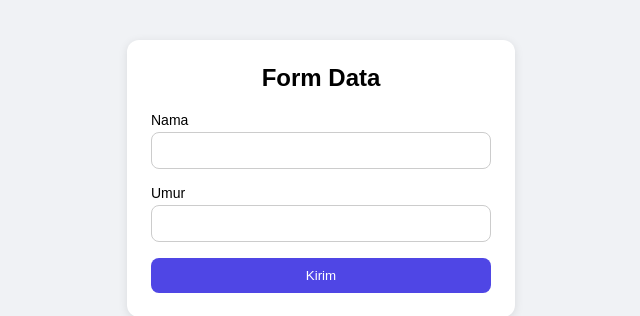
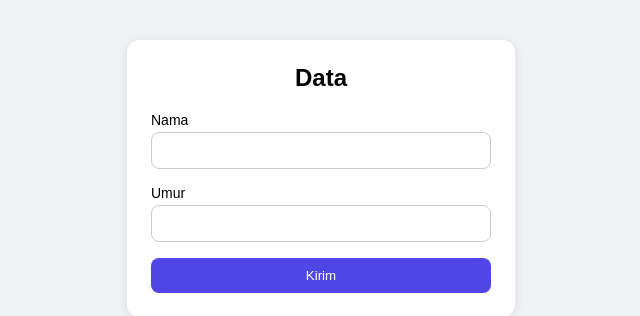
Before and after one commit to variannn340/FirstFlask_0170, a Flask app: page / in a window 1280 px wide. Shown: the top 316 px of the page, without its empty margins (319-959 px from the left). Run offline with Flask 3, Linux system fonts and the light colour scheme.

Commit message:
Update header title in index.html

```diff
--- a/templates/index.html
+++ b/templates/index.html
@@ -8,7 +8,7 @@
 </head>
 <body>
     <div class="card">
-        <h2>Form Data</h2>
+        <h2>Data</h2>
 
         <form method="POST" action="/kirim">
             <label for="nama">Nama</label>
```
